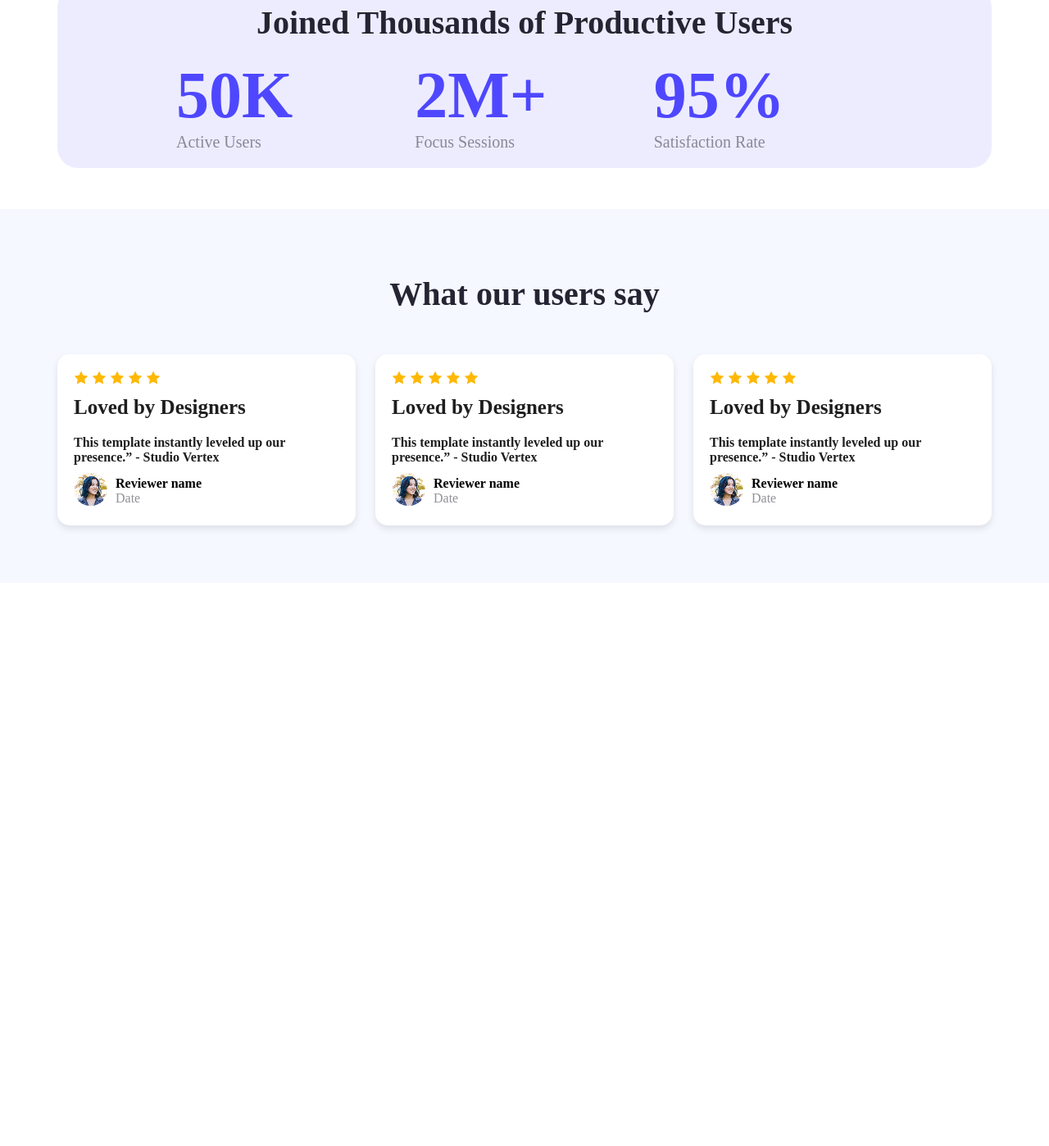
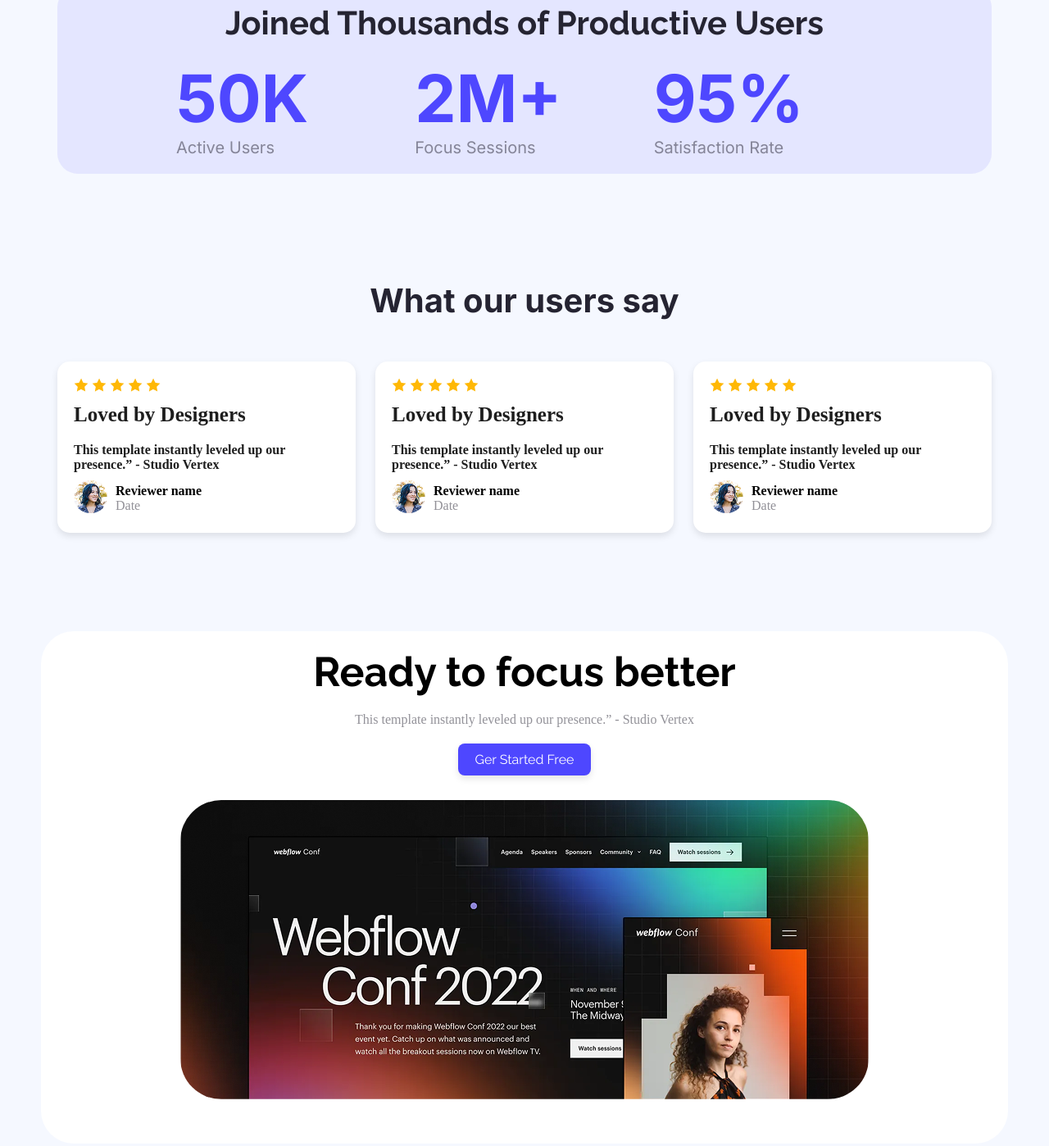
Before and after one commit to Raihan1018/assignment-01, a plain HTML site: page index.html in a window 1280 px wide. Shown: the part 1294-2692 px from the top of the page at 82% size. Before the commit the page ends 2005 px from the top, so only its background shows below. Drawn offline with Linux system fonts and the light colour scheme.

Commit message:
focus section complete

```diff
--- a/index.html
+++ b/index.html
@@ -14,18 +14,18 @@
         <!-- Logo -->
         <div>
           <a href="#">
-            <h2 class="logo">logo</h2>
+            <h2 class="logo inter">logo</h2>
           </a>
         </div>
         <!-- Sign Up button -->
         <div>
-          <button class="btn primary-color">sign up</button>
+          <button class="btn primary-color raleway">sign up</button>
         </div>
       </nav>
 
       <!-- hero -->
       <div class="hero">
-        <h1>
+        <h1 class="raleway">
           Cool Dark UI Template for <br />
           Webflow Agencies!
         </h1>
@@ -38,8 +38,8 @@
       <div class="custom-width action">
         <!-- text content -->
         <div class="action-text">
-          <h3>See It in Action</h3>
-          <p>
+          <h3 class="raleway">See It in Action</h3>
+          <p class="raleway">
             Explore the live preview and imagine your <br />
             brand in this bold new look.
           </p>
@@ -57,10 +57,10 @@
       <div class="state-section">
         <!-- title -->
         <div class="state-title">
-          <h2>Joined Thousands of Productive Users</h2>
+          <h2 class="raleway">Joined Thousands of Productive Users</h2>
         </div>
 
-        <div class="state-data">
+        <div class="state-data inter">
           <div>
             <h1>50K</h1>
             <p>Active Users</p>
@@ -80,7 +80,7 @@
     <!-- users section -->
     <section class="user-section">
       <!-- title -->
-      <div class="user-title">
+      <div class="user-title inter">
         <h3>What our users say</h3>
       </div>
       <!-- card -->
@@ -180,5 +180,19 @@
         </div>
       </div>
     </section>
+
+    <!-- focus section -->
+    <section>
+      <!-- title -->
+      <div class="focus-container">
+        <h2 class="raleway">Ready to focus better</h2>
+        <p>This template instantly leveled up our presence.” - Studio Vertex</p>
+        <button class="btn">Ger Started Free</button>
+        <!-- image -->
+        <div class="focus-img">
+          <img src="./Assets/wc-big.png" alt="Focus" />
+        </div>
+      </div>
+    </section>
   </body>
 </html>
--- a/style/style.css
+++ b/style/style.css
@@ -1,3 +1,13 @@
+/* google font */
+
+@import url("https://fonts.googleapis.com/css2?family=Inter:ital,opsz,wght@0,14..32,100..900;1,14..32,100..900&family=Raleway:ital,wght@0,100..900;1,100..900&display=swap");
+
+.inter {
+  font-family: "Inter", sans-serif;
+}
+.raleway {
+  font-family: "Raleway", sans-serif;
+}
 /* common CSS */
 * {
   margin: 0;
@@ -21,6 +31,7 @@ a {
 }
 section {
   padding: 50px 0px;
+  background: rgb(245, 248, 255);
 }
 p {
   color: #25243280;
@@ -29,6 +40,7 @@ p {
   background-color: #4e47ff;
   color: white;
   border: none;
+  font-family: "Raleway", sans-serif;
   padding: 10px 20px;
   font-size: 16px;
   border-radius: 8px;
@@ -204,3 +216,26 @@ nav {
 }
 .user-information p {
 }
+
+/* focus section */
+.focus-container {
+  text-align: center;
+  max-width: 1140px;
+  margin: auto;
+  background: #fff;
+  border-radius: 40px;
+  padding: 20px;
+}
+.focus-container h2 {
+  font-size: 50px;
+}
+.focus-container p {
+  padding: 20px 0px;
+}
+
+.focus-img {
+  margin: 30px 0px;
+}
+.focus-img img {
+  border-radius: 50px;
+}
```
